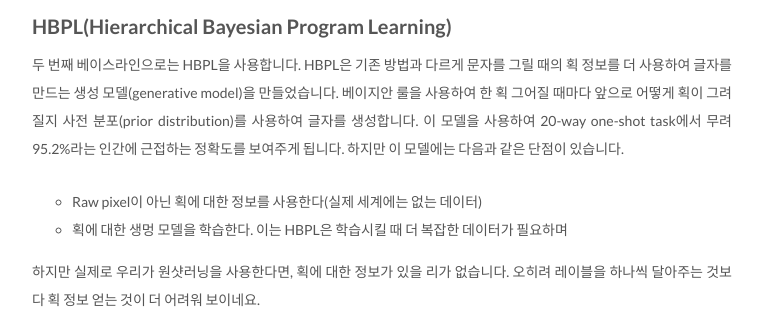
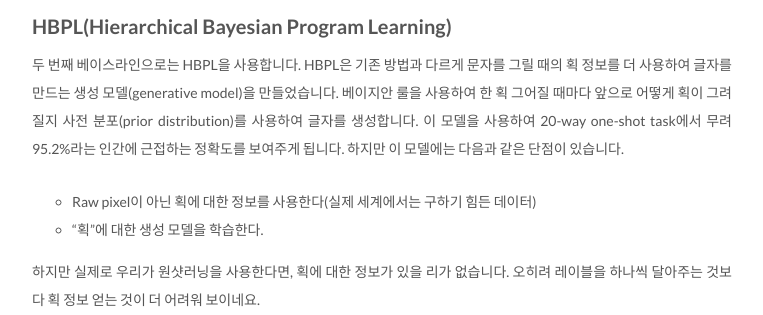
Before and after one commit to Jayhey/Jayhey.github.io, a Jekyll site: the page built from _posts/2018-02-06-saimese_network.md, in a window 1280 px wide, cut to the strip 3528-3843 px from the top of the page. Shown: the whole strip, without its empty margins (258-1021 px from the left). Built offline with Jekyll 4.4.1, drawn with Linux system fonts in a browser that asks for light colours; formulas are drawn with MathJax 3; comment, search, counter and statistics services are not loaded.

Commit message:
오타 수정

```diff
--- a/_posts/2018-02-06-saimese_network.md
+++ b/_posts/2018-02-06-saimese_network.md
@@ -68,8 +68,8 @@ $$C(\hat { x } )=arg\min _{ c\in S }{ \left\| \hat { x } -{ x }_{ c } \right\|
 
 두 번째 베이스라인으로는 HBPL을 사용합니다. HBPL은 기존 방법과 다르게 문자를 그릴 때의 획 정보를 더 사용하여 글자를 만드는 생성 모델(generative model)을 만들었습니다. 베이지안 룰을 사용하여 한 획 그어질 때마다 앞으로 어떻게 획이 그려질지 사전 분포(prior distribution)를 사용하여 글자를 생성합니다. 이 모델을 사용하여 20-way one-shot task에서 무려 95.2%라는 인간에 근접하는 정확도를 보여주게 됩니다. 하지만 이 모델에는 다음과 같은 단점이 있습니다.
 
-- Raw pixel이 아닌 획에 대한 정보를 사용한다(실제 세계에는 없는 데이터)
-- 획에 대한 생멍 모델을 학습한다. 이는 HBPL은 학습시킬 때 더 복잡한 데이터가 필요하며
+- Raw pixel이 아닌 획에 대한 정보를 사용한다(실제 세계에서는 구하기 힘든 데이터)
+- "획"에 대한 생성 모델을 학습한다.
 
 하지만 실제로 우리가 원샷러닝을 사용한다면, 획에 대한 정보가 있을 리가 없습니다. 오히려 레이블을 하나씩 달아주는 것보다 획 정보 얻는 것이 더 어려워 보이네요.
 
```
